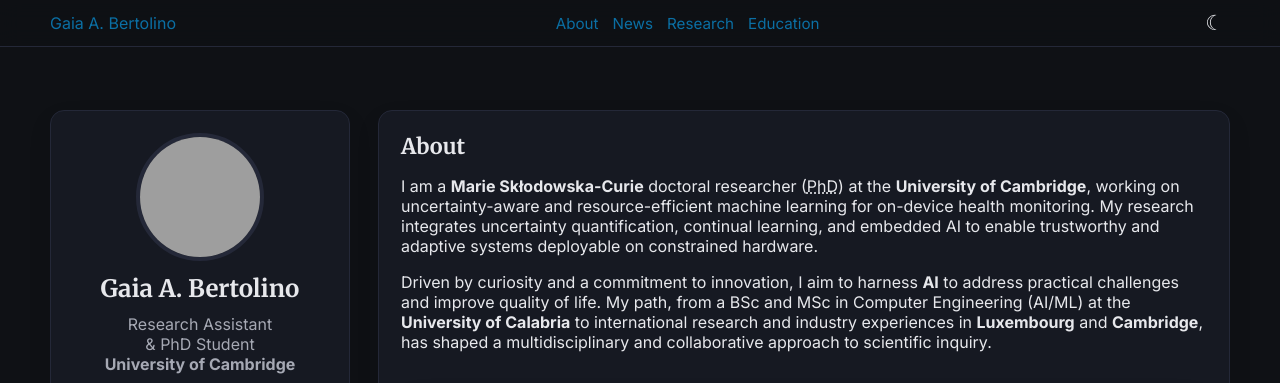
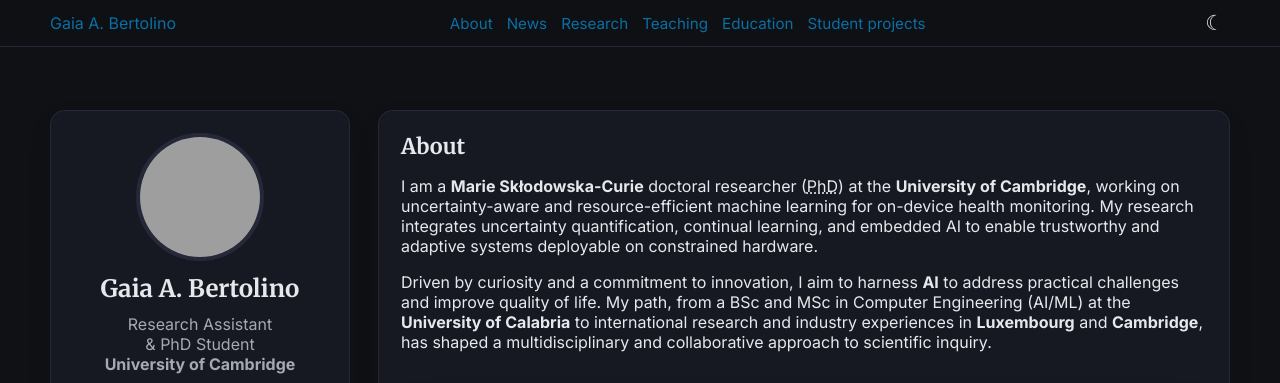
Before and after one commit to gaiabertolino/gaiabertolino.github.io, a plain HTML site: page index.html in a window 1280 px wide. Shown: the top 383 px of the page. Drawn offline with Linux system fonts and the light colour scheme; grey boxes are pictures that could not be loaded.

Commit message:
Update index.html

```diff
--- a/index.html
+++ b/index.html
@@ -59,7 +59,7 @@
   <header class="topbar">
     <div class="inner">
       <a class="brand" href="#top">Gaia A. Bertolino</a>
-      <nav class="topnav" id="topmenu"><a href="#about">About</a><a href="#news">News</a><a href="#research">Research</a><a href="#education">Education</a><!--<a href="#talks">Talks</a><a href="#service">Service</a>--></nav>
+      <nav class="topnav" id="topmenu"><a href="#about">About</a><a href="#news">News</a><a href="#research">Research</a><a href="#teaching">Teaching</a><a href="#education">Education</a><a href="#studProjects">Student projects</a><!--<a href="#talks">Talks</a><a href="#service">Service</a>--></nav>
       <button class="theme-toggle" id="themeToggle" title="Cambia tema">☾</button>
     </div>
   </header>
@@ -267,7 +267,7 @@
       <div style="height:32px;"></div>
 
       <section id="previousProjects" aria-labelledby="proj-1">
-        <h2 id="proj-1">Student projects</h2>
+        <h2 id="studProjects">Student projects</h2>
         <div class="list">
           <div class="item"><a href="https://github.com/gaiabertolino/DGCNN">DGCNN for Link Prediction on Social Networks (Twitter)</a></div>
           <div class="item"><a href="https://github.com/gaiabertolino/artificialIntelligenceProject">Agent-based Logistics Optimization for Emergency Services</a></div>
```
